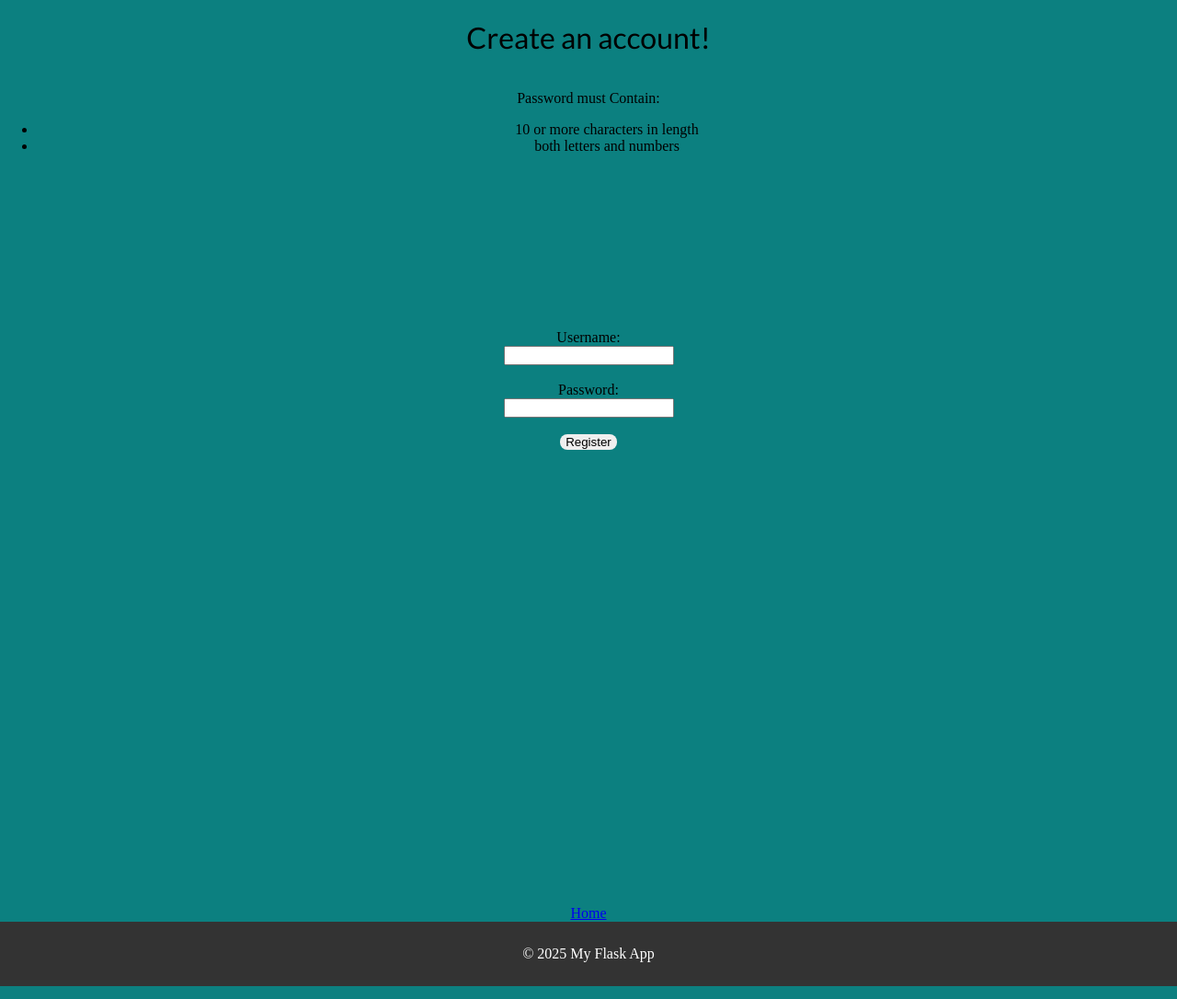
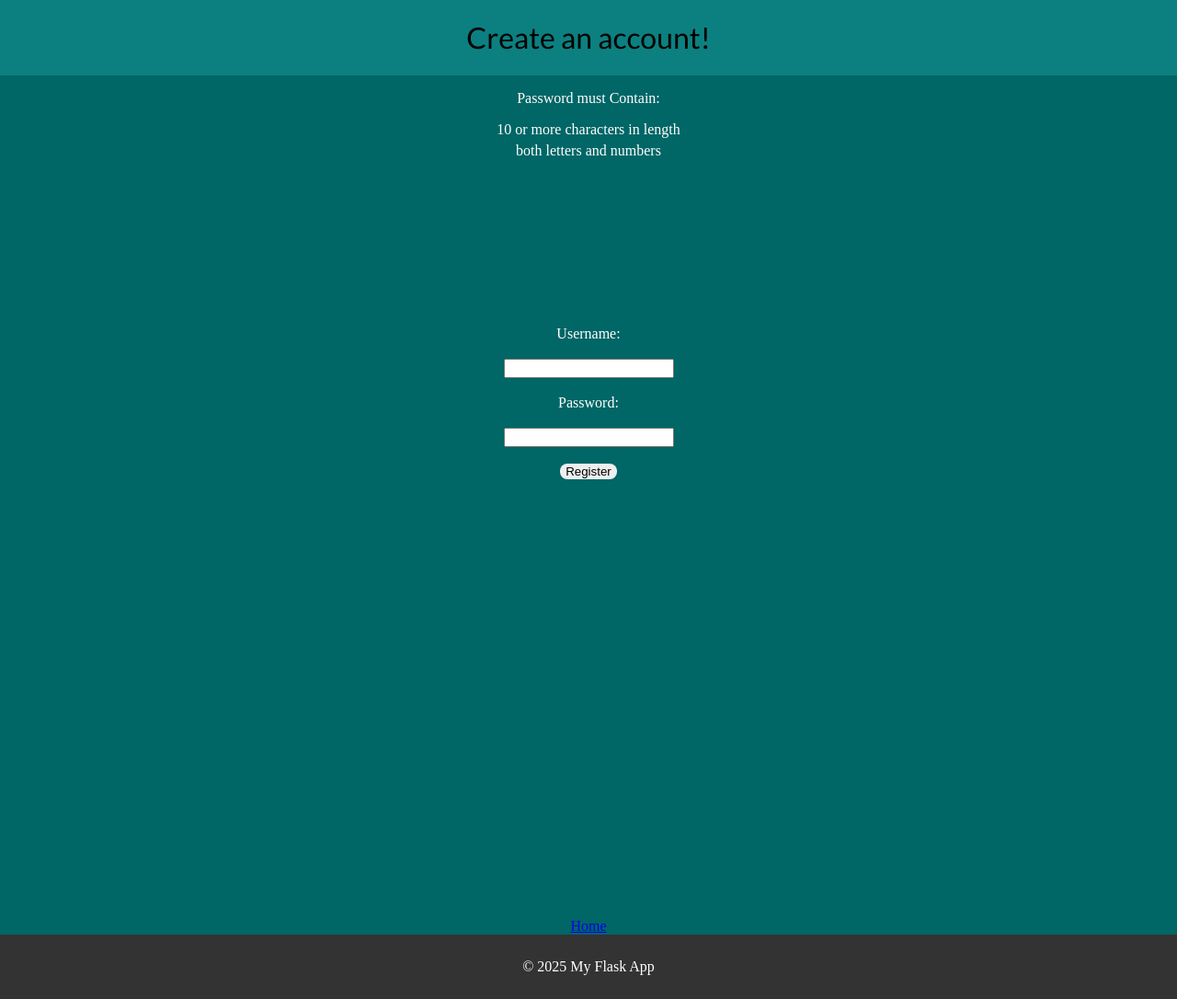
Before and after one commit to izzythegreatxx/ems, a Flask app: page /register in a window 1280 px wide. Shown: the whole page at 92% size. Run offline with Flask 3, Linux system fonts and the light colour scheme.

Commit message:
Added more styling to the home, dashboard, login, and register pages

```diff
--- a/static/styles.css
+++ b/static/styles.css
@@ -30,6 +30,10 @@ nav {
     height: 100vh;
     margin: 0;
     transform: translateY(-20%);
+}
+
+.login-text {
+    margin-bottom: 10px;
 }
 .highlight {
     display: inline;
@@ -64,8 +68,38 @@ button {
 
 .login-button:hover {
     background-color: #45a049;
+}
+
+.register-button {
+    margin-top: 10px;
+}
 
 
+.form-container {
+    display: flex;
+    flex-direction: column;
+    align-items: center;
+    justify-content: center;
+    min-height: 100vh;
+    text-align: center;
+    background-color: #006666;
+    color: white;
+}
+
+
+.password-requirements {
+    margin-bottom: 20px;
+}
+
+.password-requirements ul {
+    list-style-type: none;
+    padding: 0;
+    margin: 0;
+    text-align: center;
+}
+
+.password-requirements li {
+    margin: 5px 0;
 }
 
 form {
@@ -77,6 +111,20 @@ form {
     margin: 0;
     transform: translateY(-20%);
 }
+.login-container {
+    min-height: 100vh;
+    background-color: #006666;
+}
+
+.dashboard-container {
+    min-height: 100vh;
+    background-color: #006666;
+}
+
+.date {
+    color: white;
+    font-family: 'Lato', serif;
+}
 footer {
     background-color: #333;
     color: white;
--- a/templates/base.html
+++ b/templates/base.html
@@ -26,8 +26,13 @@
         <main>
             {% block content %}
             <nav>
-                <a href="/login"><button type="submit">Login</button></a>
-                <a href="/register"><button type="submit">Register</button></a>
+                <div class="auth-container">
+                    <p>Already have an account? <a href="/login">Login here</a></p>
+                    <p>Or</p>
+                    <p><a href="/register">Register</a></p>
+                </div>
+
+
             </nav>
             {% endblock %}
         </main>
--- a/templates/login.html
+++ b/templates/login.html
@@ -5,7 +5,7 @@
 {% if error %}
     <p style="color:red;">{{ error }}</p>
 {% endif %}
-
+<div class="login-container">
     <form action ="/login" method="POST">
         <label>Username:</label>
         <input type="text" name="username" required><br>
@@ -13,6 +13,7 @@
         <input type="password" name="password" required><br>
         <button class="login-button" type="submit">Login</button>
     </form>
+</div>
 <a href="/register">Don't have an account? Register here</a>
 <br>
 <a href="/">Home</a>
--- a/templates/register.html
+++ b/templates/register.html
@@ -4,11 +4,14 @@
 {% block header %}<h1>Create an account!</h1>{% endblock %}
 
 {% block content %}
+<div class="form-container">
+    <div class="password-requirements">
         <p>Password must Contain: </p>
         <ul>
             <li>10 or more characters in length</li>
             <li>both letters and numbers</li>
         </ul>
+    </div>
 
     <!-- Display error message if it exists -->
     {% if error %}
@@ -16,11 +19,12 @@
     {% endif %}
 
     <form action="/register" method="POST">
-    <label for="username">Username:</label>
+        <label for="username">Username:</label><br>
         <input type="text" id="username" name="username" required><br>
-    <label for="password">Password:</label>
+        <label for="password">Password:</label><br>
         <input type="password" id="password" name="password" required><br>
         <button type="submit">Register</button>
     </form>
     <a href="/">Home</a>
+</div>
 {% endblock %}
```
Also changed, not shown: templates/dashboard.html (+4 -3 lines). Lines whose indentation alone changed are shown as unchanged.
